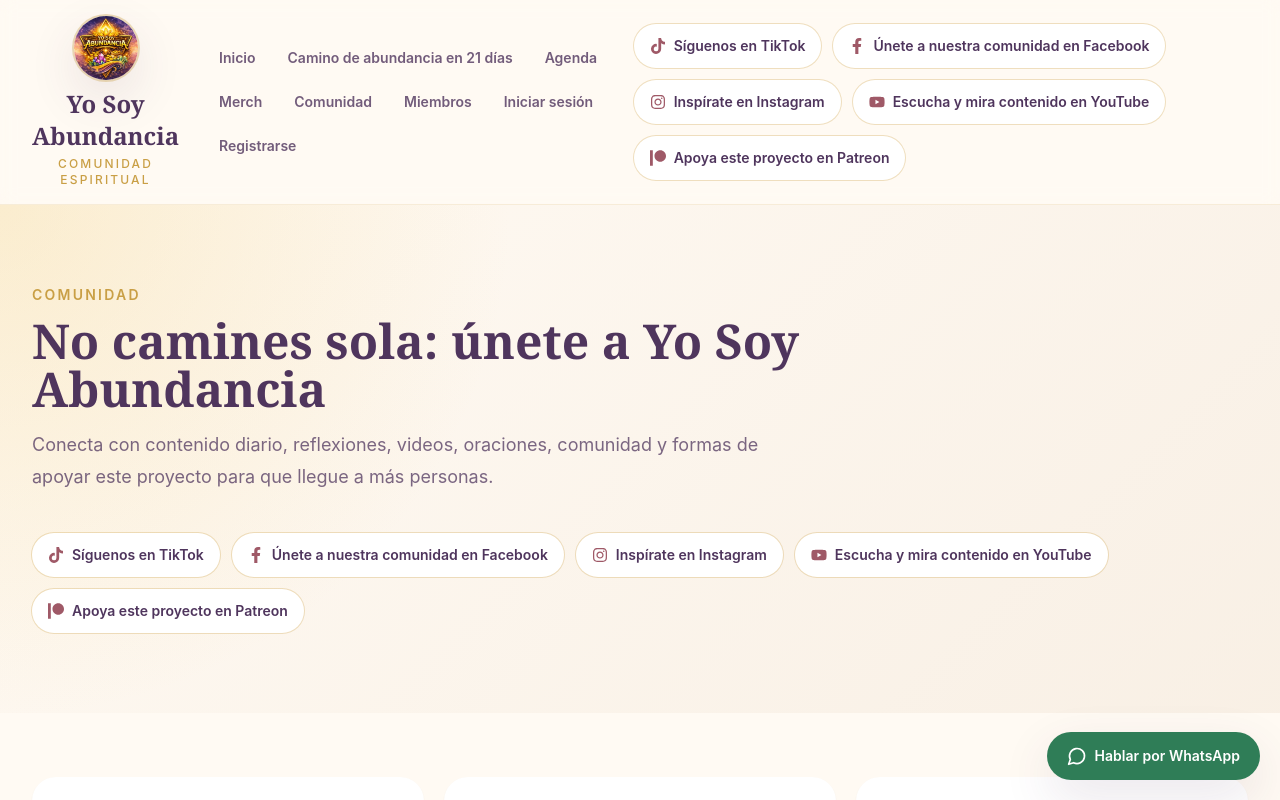
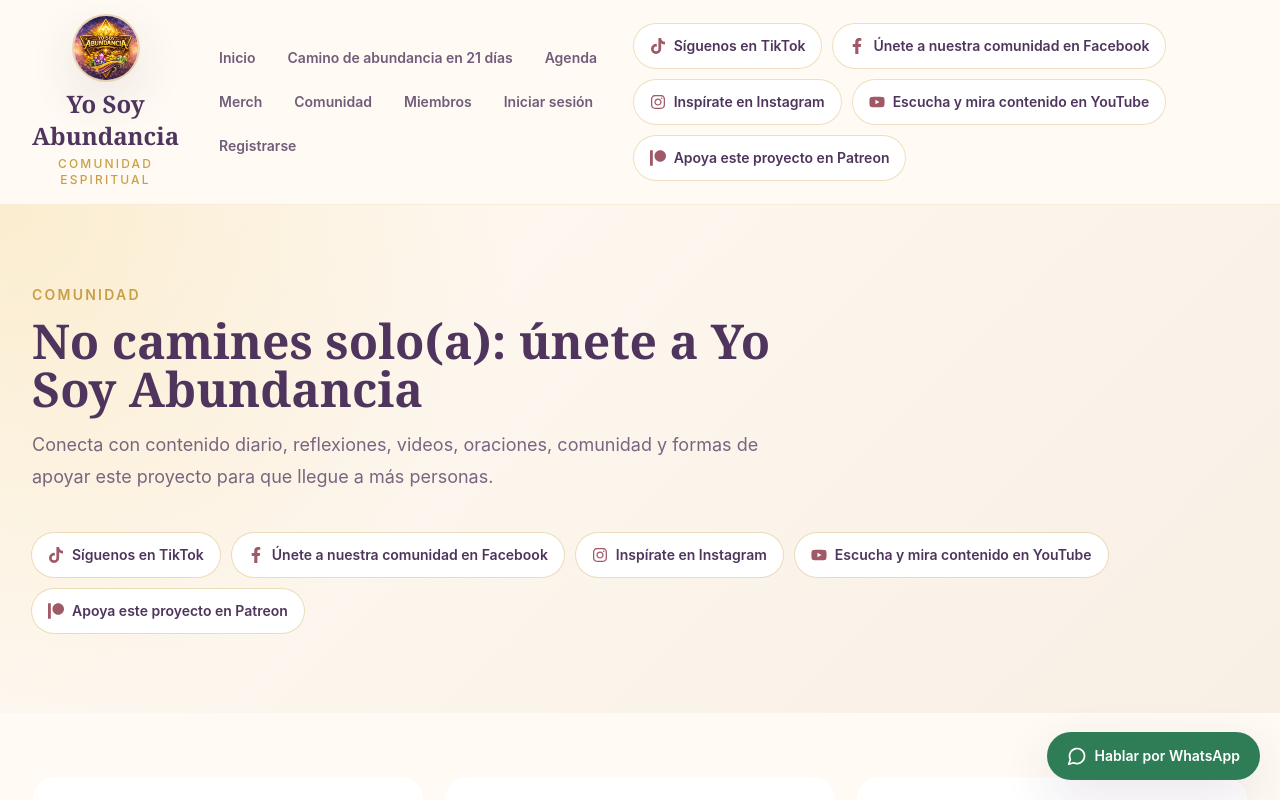
Before and after one commit to jeiai/yo_soy_abundancia, a Next.js app: page /comunidad in a window 1280 px wide. Shown: the top 800 px of the page. Built offline with nearby package versions, Linux system fonts and the light colour scheme.

Commit message:
Update community headline wording

```diff
--- a/app/comunidad/page.tsx
+++ b/app/comunidad/page.tsx
@@ -14,7 +14,7 @@ export default function CommunityPage() {
         <div className="mx-auto max-w-7xl">
           <SectionHeader
             eyebrow="Comunidad"
-            title="No camines sola: únete a Yo Soy Abundancia"
+            title="No camines solo(a): únete a Yo Soy Abundancia"
             description="Conecta con contenido diario, reflexiones, videos, oraciones, comunidad y formas de apoyar este proyecto para que llegue a más personas."
           />
           <SocialButtons className="mt-10" />
```
